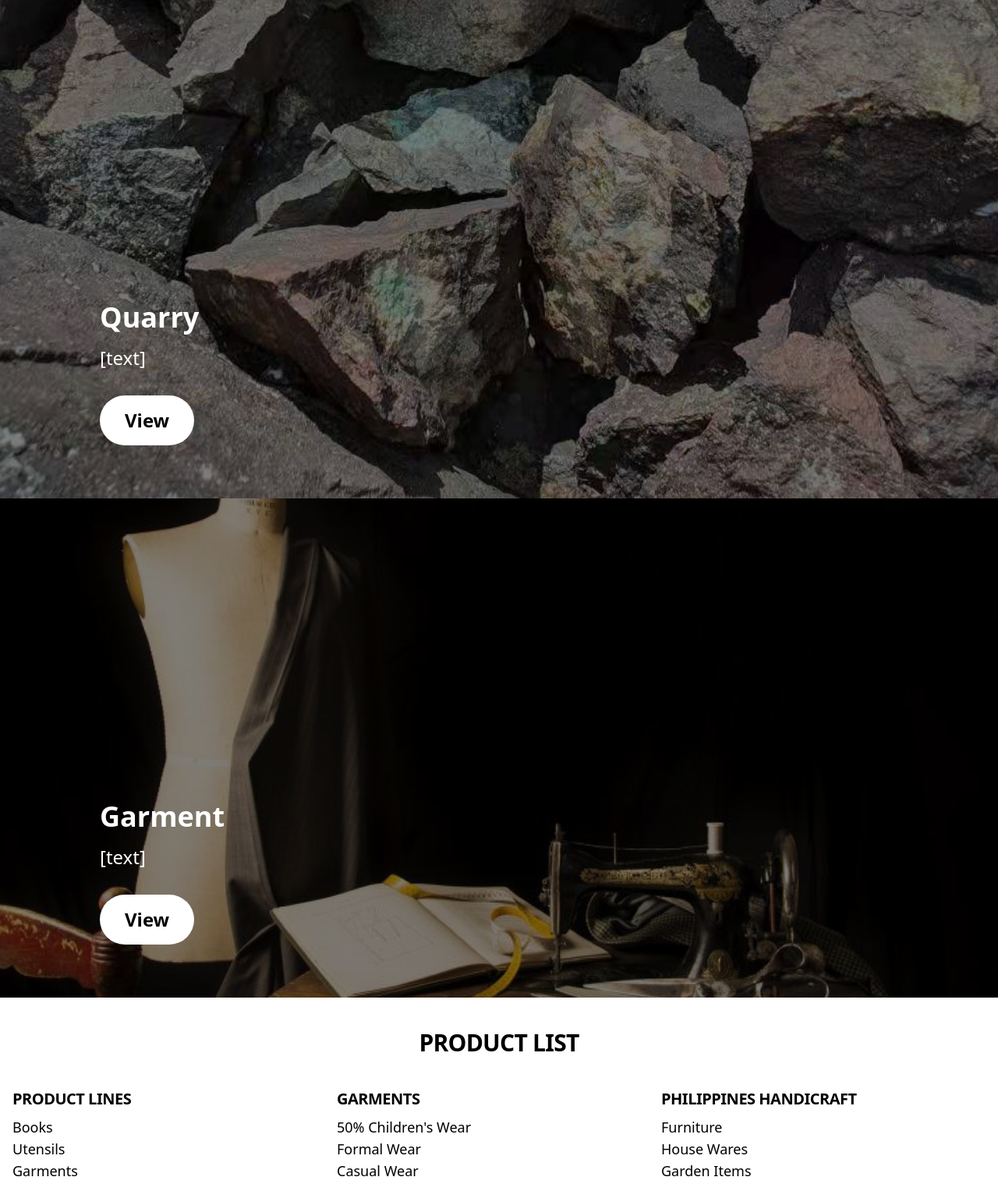
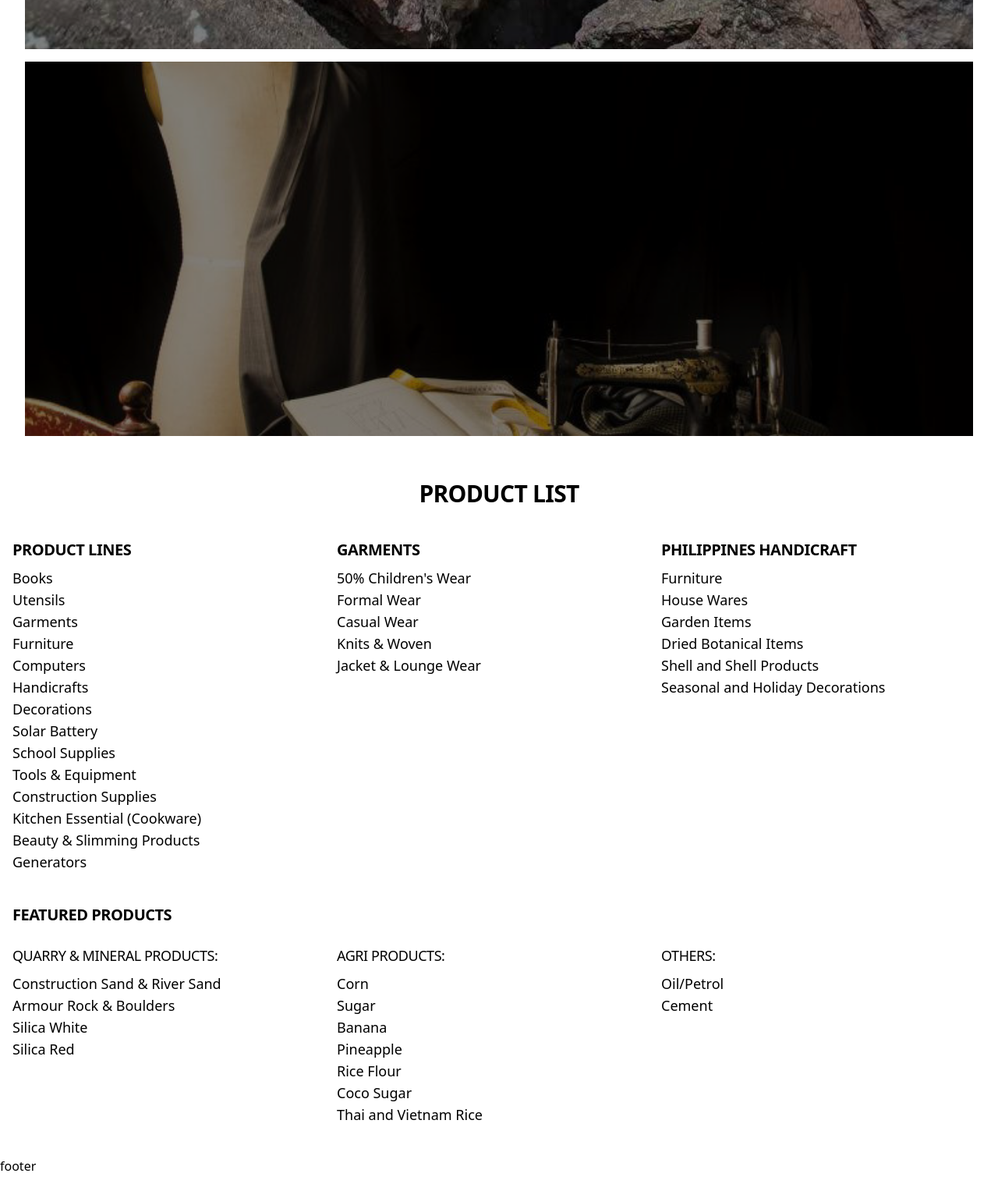
Before and after one commit to brucgt/graymark, a PHP site: page /products in a window 1280 px wide. Shown: the part 1945-3463 px from the top of the page at 78% size. Run offline with PHP 8.4, Linux system fonts and the light colour scheme; style sheets or scripts are compiled from the project's sources; some libraries are stand-ins or nearby versions.

Commit message:
draft designs

```diff
--- a/src/tailwind.scss
+++ b/src/tailwind.scss
@@ -1,28 +1,26 @@
 /* Product Homepage */
-.product-banner {
-    @apply bg-center bg-no-repeat transition-all duration-300 bg-[length:auto_110%] hover:bg-[length:auto_100%];
+.product-card {
+    @apply mx-8 my-4 bg-center bg-no-repeat transition-all duration-300 bg-[length:auto_110%] hover:bg-[length:auto_100%];
 }
-.product-banner:hover .banner-info h5 {
+.product-card:hover .card-info h5 {
     @apply text-[2.5rem];
 }
-.product-banner:hover .banner-info p {
+.product-card:hover .card-info p {
     @apply text-[1.75rem];
 }
-.product-banner.bg-43-portrait {
+.product-card.bg-43-portrait {
     @apply sm:bg-[length:110%_auto] sm:hover:bg-[length:100%_auto];
 }
-.product-banner.bg-43-landscape {
+.product-card.bg-43-landscape {
     @apply md:bg-[length:110%_auto] md:hover:bg-[length:100%_auto];
 }
-.product-banner.bg-169-landscape {
+.product-card.bg-169-landscape {
     @apply lg:bg-[length:110%_auto] lg:hover:bg-[length:100%_auto];
 }
-.product-banner > div {
-    @apply block;
+.product-card > div {
+    @apply block relative min-h-[60vh] bg-black bg-opacity-50;
 }
-.product-banner > div {
-    @apply block relative min-h-[80vh] bg-black bg-opacity-50;
-}
+/*
 .product-banner .banner-info {
     @apply flex flex-col items-center absolute left-1/2 top-1/2 translate-x-[-50%] translate-y-[-50%] text-white transition-all
         md:items-start md:left-[10%] md:top-3/4 md:translate-x-0;
@@ -37,7 +35,7 @@
 .product-banner .banner-info a {
     @apply inline-block px-8 py-4 text-xl bg-white rounded-full text-black font-bold hover:brightness-90
         lg:text-2xl;
-}
+} */
 .product-list-all {
     @apply p-4;
 }
@@ -96,5 +94,4 @@
     --primary-gray: #F8F9FB;
     --agriculture-primary: ;
     --agriculture-accent: ;
-
 }
--- a/templates/pages/products.php
+++ b/templates/pages/products.php
@@ -10,49 +10,39 @@
     <?php view('layouts/header') ?>
 
     <div class="w-full">
-        <div class="product-banner bg-43-landscape" style="background-image: url('<?= url('assets/img/others/mbr.jpg') ?>');">
-            <div>
-                <div class="banner-info">
+        <div class="product-card bg-43-landscape" style="background-image: url('<?= url('assets/img/others/mbr.jpg') ?>');">
+            <div class="card-info">
                 <h5>Agriculture Products</h5>
                 <p>[text]</p>
                 <a href="#">View</a>
             </div>
         </div>
-        </div>
-        <div class="product-banner bg-43-portrait" style="background-image: url('<?= url('assets/img/products/agriculture/magda-ehlers.jpeg') ?>');">
-            <div>
-                <div class="banner-info">
+        <div class="product-card bg-43-portrait" style="background-image: url('<?= url('assets/img/products/agriculture/magda-ehlers.jpeg') ?>');">
+            <div class="card-info">
                 <h5>GM Market</h5>
                 <p>[text]</p>
                 <a href="#">View</a>
             </div>
         </div>
-        </div>
-        <div class="product-banner bg-43-landscape" style="background-image: url('<?= url('assets/img/products/mineral/dsc-491-4496x3000.jpg') ?>');">
-            <div>
-                <div class="banner-info">
+        <div class="product-card bg-43-landscape" style="background-image: url('<?= url('assets/img/products/mineral/dsc-491-4496x3000.jpg') ?>');">
+            <div class="card-info">
                 <h5>Mining</h5>
                 <p>[text]</p>
                 <a href="#">View</a>
             </div>
         </div>
-        </div>
-        <div class="product-banner bg-169-landscape" style="background-image: url('<?= url('assets/img/products/quarry/boulder/picture-stock-cdo-2-1080x1440.jpeg') ?>');">
-            <div>
-                <div class="banner-info">
+        <div class="product-card bg-169-landscape" style="background-image: url('<?= url('assets/img/products/quarry/boulder/picture-stock-cdo-2-1080x1440.jpeg') ?>');">
+            <div class="card-info">
                 <h5>Quarry</h5>
                 <p>[text]</p>
                 <a href="#">View</a>
             </div>
         </div>
-        </div>
-        <div class="product-banner bg-43-landscape" style="background-image: url('<?= url('assets/img/products/garment/customized/tailoring-2575930-1280-810x540.jpg') ?>');">
-            <div>
-                <div class="banner-info">
+        <div class="product-card bg-43-landscape" style="background-image: url('<?= url('assets/img/products/garment/customized/tailoring-2575930-1280-810x540.jpg') ?>');">
+            <div class="card-info">
                 <h5>Garment</h5>
                 <p>[text]</p>
                 <a href="#">View</a>
-                </div>
             </div>
         </div>
         <div class="product-list-all">
```
Lines whose indentation alone changed are shown as unchanged.
